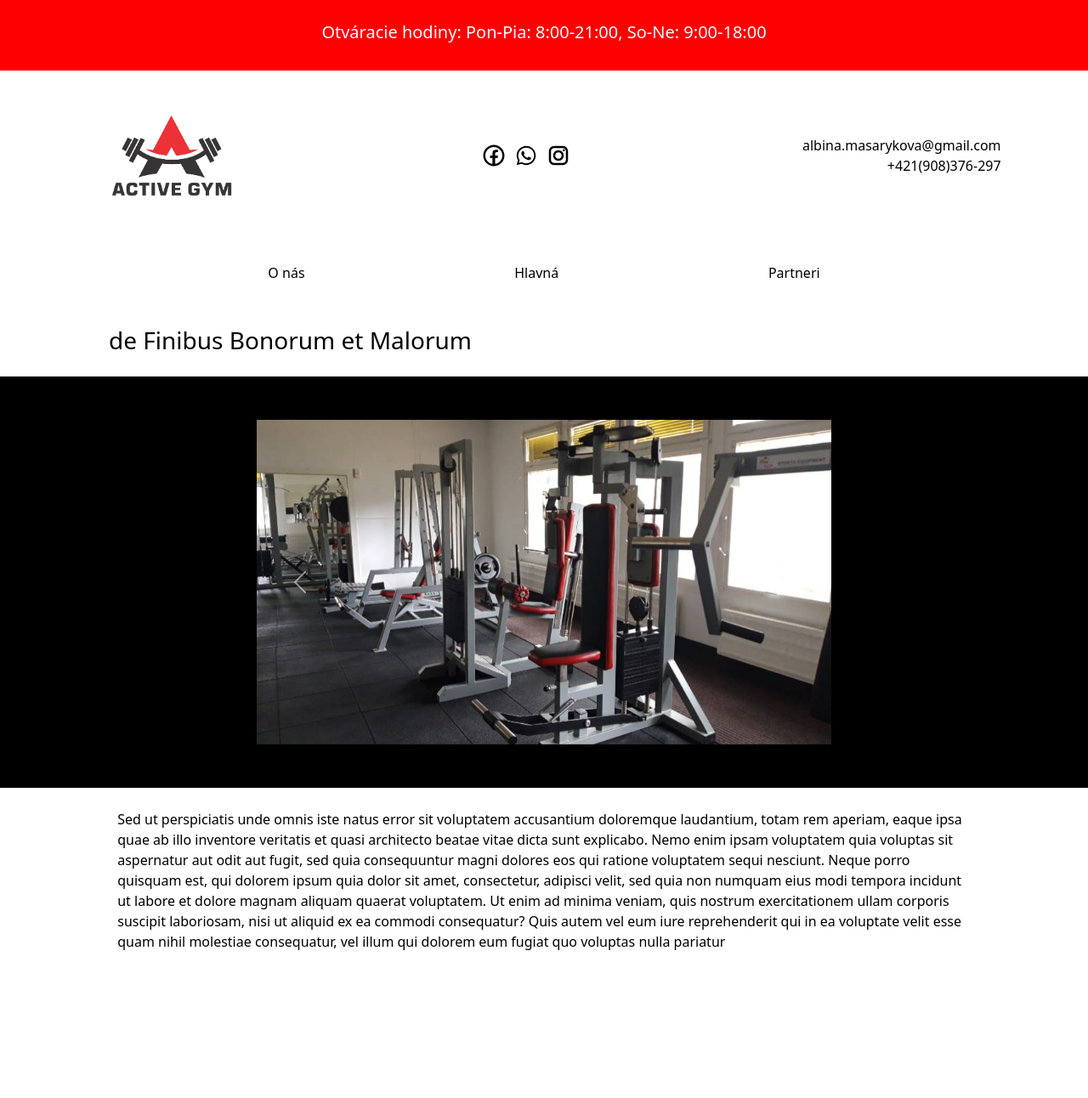
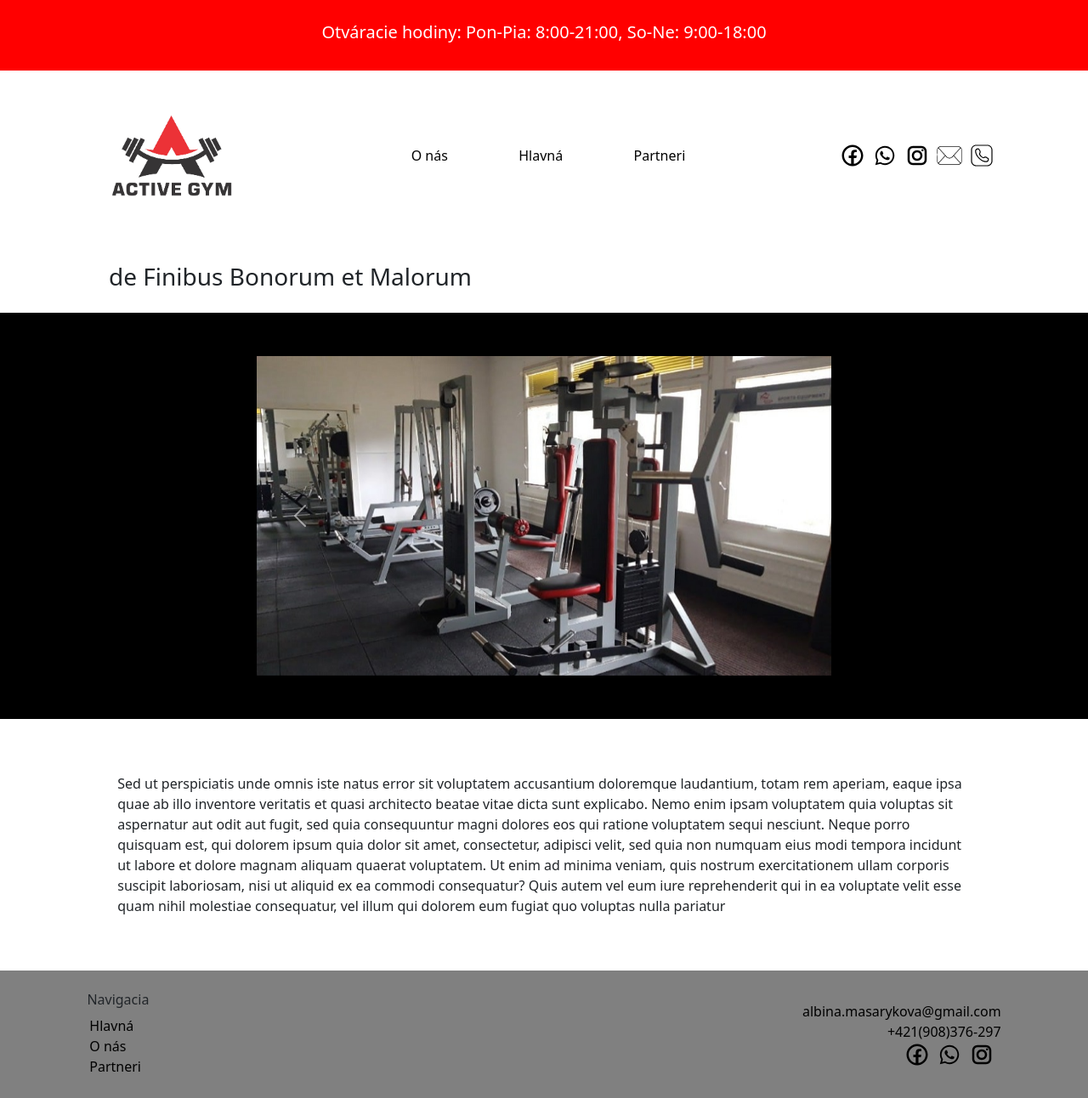
Before and after one commit to CodeSproutOrg/active_gym, a Django app: page / in a window 1280 px wide. Shown: the whole page at 85% size. Before the commit the page ends 1118 px from the top, so only its background shows below. Run offline with Django 4.2, Linux system fonts and the light colour scheme.

Commit message:
Version 09.10.2022

```diff
--- a/static/css/style.css
+++ b/static/css/style.css
@@ -27,10 +27,13 @@ header {
     align-items: center;
     justify-content: space-between;
 }
+#logo {
+    width: 200px;
+}
 #nav-bar {
-    margin: 2% 15%;
     display: flex;
-    justify-content: space-around;
+    justify-content: space-between;
+    width: 30%;
 }
 #social-media {
     display: flex;
@@ -48,21 +51,54 @@ header {
 
 /* footer */
 footer {
-   margin: 150px 8% 0 8%;
+   margin-top: 50px;
+   padding: 2% 8%;
+   background-color: gray;
    display: flex;
    flex-direction: row;
    justify-content: space-between;
    align-items: center;
 }
+#footer-nav {
+    display: flex;
+    flex-direction: column;
+}
+#footer-nav-links {
+    margin: 0 4%;
+    display: flex;
+    flex-direction: column;
+}
+#footer-links {
+    display: flex;
+    flex-direction: column;
+    align-items: flex-end;
+}
 
 /* main */
-main {}
 .photo_gallery {
     width: 55%;
 }
 #about-us {
     padding: 2% 8%;
 }
+
+/* Partners page */
 #partners {
    padding: 2% 8%;
 }
+#partners-block {
+    margin: 5%;
+    display: flex;
+    flex-direction: row;
+    justify-content: space-between;
+}
+/* about-us */
+#full-info {
+    display: flex;
+    flex-direction: row;
+    justify-content: space-between;
+    align-items: center;
+}
+#info {
+    margin: 0 5%;
+}
--- a/static/css/style_min.css
+++ b/static/css/style_min.css
@@ -0,0 +1,21 @@
+@media screen and (max-width: 760px) {
+    #nav-bar {
+        width: 50%;
+        margin-bottom: 2%;
+    }
+    #nav-info {
+        flex-direction: column;
+    }
+    #links {
+        margin: 2%;
+        align-items: center;
+    }
+    #info {
+        margin: 10%;
+    }
+    #partners {
+        display: flex;
+        flex-direction: column;
+        align-items: center;
+    }
+}
--- a/templates/base_part/footer.html
+++ b/templates/base_part/footer.html
@@ -1 +1,24 @@
 {% load static %}
+<div id="footer-nav">
+    <h6>Navigacia</h6>
+    <div id="footer-nav-links">
+        <a href="/">Hlavná</a>
+        <a href="/about_us">O nás</a>
+        <a href="/partners">Partneri</a>
+    </div>
+</div>
+<div id="footer-links">
+    <a href="mailto:albina.masarykova@gmail.com" class="foo-links">albina.masarykova@gmail.com</a>
+    <a href="tel:+421908376297" class="foo-links">+421(908)376-297</a>
+    <div id="social-media">
+        <a href="https://www.facebook.com/activegymlevice">
+            <img src="{% static 'img/facebook_1.svg' %}" class='social-media-img' alt="facebook">
+        </a>
+        <a href="https://wa.me/421908376297">
+            <img src="{% static 'img/whatsapp_1.svg' %}" class='social-media-img' alt="whatsapp">
+        </a>
+        <a href="#">
+            <img src="{% static 'img/instagram_1.svg' %}" class='social-media-img' alt="instagram">
+        </a>
+    </div>
+</div>
--- a/templates/base_part/header.html
+++ b/templates/base_part/header.html
@@ -4,8 +4,13 @@
 </div>
 <div id="nav-info">
     <div>
-        <a href="/"><img src="{% static 'img/logo.jpg' %}" style="width: 200px;"></a>
+        <a href="/"><img src="{% static 'img/logo.jpg' %}" id="logo"></a>
     </div>
+    <div id="nav-bar">
+    <a href="/about_us">O nás</a>
+    <a href="/">Hlavná</a>
+    <a href="/partners">Partneri</a>
+</div>
     <div id="social-media">
         <a href="https://www.facebook.com/activegymlevice">
             <img src="{% static 'img/facebook_1.svg' %}" class='social-media-img' alt="facebook">
@@ -16,14 +21,17 @@
         <a href="#">
             <img src="{% static 'img/instagram_1.svg' %}" class='social-media-img' alt="instagram">
         </a>
+        <a href="mailto:albina.masarykova@gmail.com">
+            <img src="{% static 'img/email.png' %}" class='social-media-img' alt="instagram">
+        </a>
+        <a href="tel:+421908376297">
+            <img src="{% static 'img/phone.svg' %}" class='social-media-img' alt="instagram">
+        </a>
     </div>
+    <!--
     <div id="links">
         <a href="mailto:albina.masarykova@gmail.com" class="foo-links">albina.masarykova@gmail.com</a>
         <a href="tel:+421908376297" class="foo-links">+421(908)376-297</a>
     </div>
+    -->
 </div>
-<div id="nav-bar">
-    <a href="/about_us">O nás</a>
-    <a href="/">Hlavná</a>
-    <a href="/partners">Partneri</a>
-</div>
--- a/templates/pages/about_us.html
+++ b/templates/pages/about_us.html
@@ -21,14 +21,13 @@
     </div>
     <div style="margin-top: 2%;">
         <h3>Ako nás nájdete</h3>
-        <div style="display: flex; flex-direction: row;
-        justify-content: space-between; align-items: center;">
+        <div id="full-info">
             <iframe src="https://www.google.com/maps/embed?pb=!1m18!1m12!1m3!1d913.2508889017415!2d18.618223574100643!3d48.211371270973295!2m3!1f0!2f0!3f0!3m2!1i1024!2i768!4f13.1!3m3!1m2!1s0x476adcff27d6e211%3A0x73a3ab31f97dafb2!2sVojensk%C3%A1%202966%2F114%2C%20934%2005%20Levice!5e0!3m2!1ssk!2ssk!4v1664630782869!5m2!1ssk!2ssk"
                     width="60%" height="300" style="border:0;"
                     allowfullscreen="" loading="lazy"
                     referrerpolicy="no-referrer-when-downgrade">
             </iframe>
-            <div style="margin-right: 10%;">
+            <div id="info">
                 <h4>Adresa</h4>
                 <address>Vojenská 2966/114, 934 05 Levice</address>
                 <h4>Email</h4>
--- a/templates/pages/index.html
+++ b/templates/pages/index.html
@@ -2,8 +2,8 @@
 {% load static %}
 {% block content %}
 <div id="main-info">
-    <h3 style="margin: 2% 10%; color: black;">de Finibus Bonorum et Malorum</h3>
-    <div style="padding: 4% 2%; display: flex; background-color: black; justify-content: space-around;">
+    <h3 style="margin: 2% 10%;">de Finibus Bonorum et Malorum</h3>
+    <div style="padding: 4% 2%; display: flex; background-color: black; flex-direction: column; align-items: center;">
         <div class="photo_gallery">
             <div id="carouselExampleControls" class="carousel slide" data-bs-ride="carousel">
                 <button class="carousel-control-prev" type="button" data-bs-target="#carouselExampleControls" data-bs-slide="prev">
@@ -12,13 +12,13 @@
                 </button>
                 <div class="carousel-inner">
                     <div class="carousel-item active">
-                        <img src="{% static 'img/1.jpg' %}" class="d-block w-100" alt="...">
+                        <img src="{% static 'img/photos/1.jpg' %}" class="d-block w-100" alt="...">
                     </div>
                     <div class="carousel-item">
-                        <img src="{% static 'img/1.jpg' %}" class="d-block w-100" alt="...">
+                        <img src="{% static 'img/photos/2.jpg' %}" class="d-block w-100" alt="...">
                     </div>
                     <div class="carousel-item">
-                        <img src="{% static 'img/1.jpg' %}" class="d-block w-100" alt="...">
+                        <img src="{% static 'img/photos/3.jpg' %}" class="d-block w-100" alt="...">
                     </div>
                 </div>
                 <button class="carousel-control-next" type="button" data-bs-target="#carouselExampleControls" data-bs-slide="next">
@@ -28,7 +28,7 @@
             </div>
         </div>
     </div>
-    <div style="margin: 2% 10%; color: black;">
+    <div style="margin: 5% 10%;">
         <p class="p-text">
             Sed ut perspiciatis unde omnis iste natus error sit voluptatem accusantium
             doloremque laudantium, totam rem aperiam, eaque ipsa quae ab illo inventore
```
Also changed, not shown: templates/pages/partners.html (+8 -4 lines), README.md, static/img/1.jpg (deleted), static/img/email.png (added), static/img/partners/pepebeauty.png (added), static/img/phone.svg (added), static/img/photos/1.jpg (added), static/img/photos/2.jpg (added), static/img/photos/3.jpg (added).
